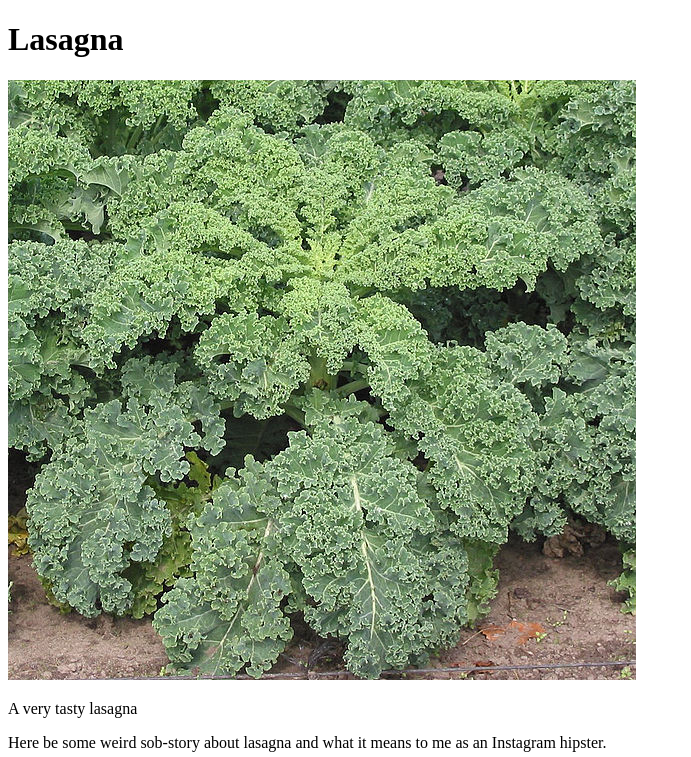
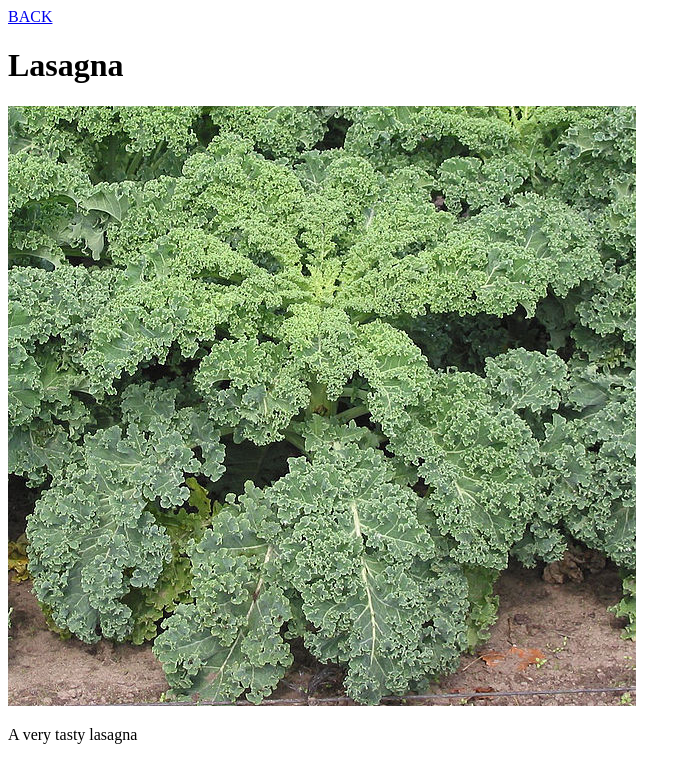
Before and after one commit to HerrvonSmit/odin-recipes, a plain HTML site: page recipes/boerenkool.html in a window 1280 px wide. Shown: the top 757 px of the page, without its empty margins (0-691 px from the left). Drawn offline with Linux system fonts and the light colour scheme.

Commit message:
Added a back link

```diff
--- a/recipes/boerenkool.html
+++ b/recipes/boerenkool.html
@@ -7,6 +7,7 @@
     <title>Boerenkool</title>
 </head>
 <body>
+    <a href="../index.html">BACK</a>
     <h1>Lasagna</h1>
     <img src="../images/Boerenkool.jpg" alt="Tasty lasagna">
     <p>A very tasty lasagna</p>
```
Also changed, not shown: recipes/lasagna.html (+1 -0 lines), recipes/spaghetti.html (+1 -0 lines).
